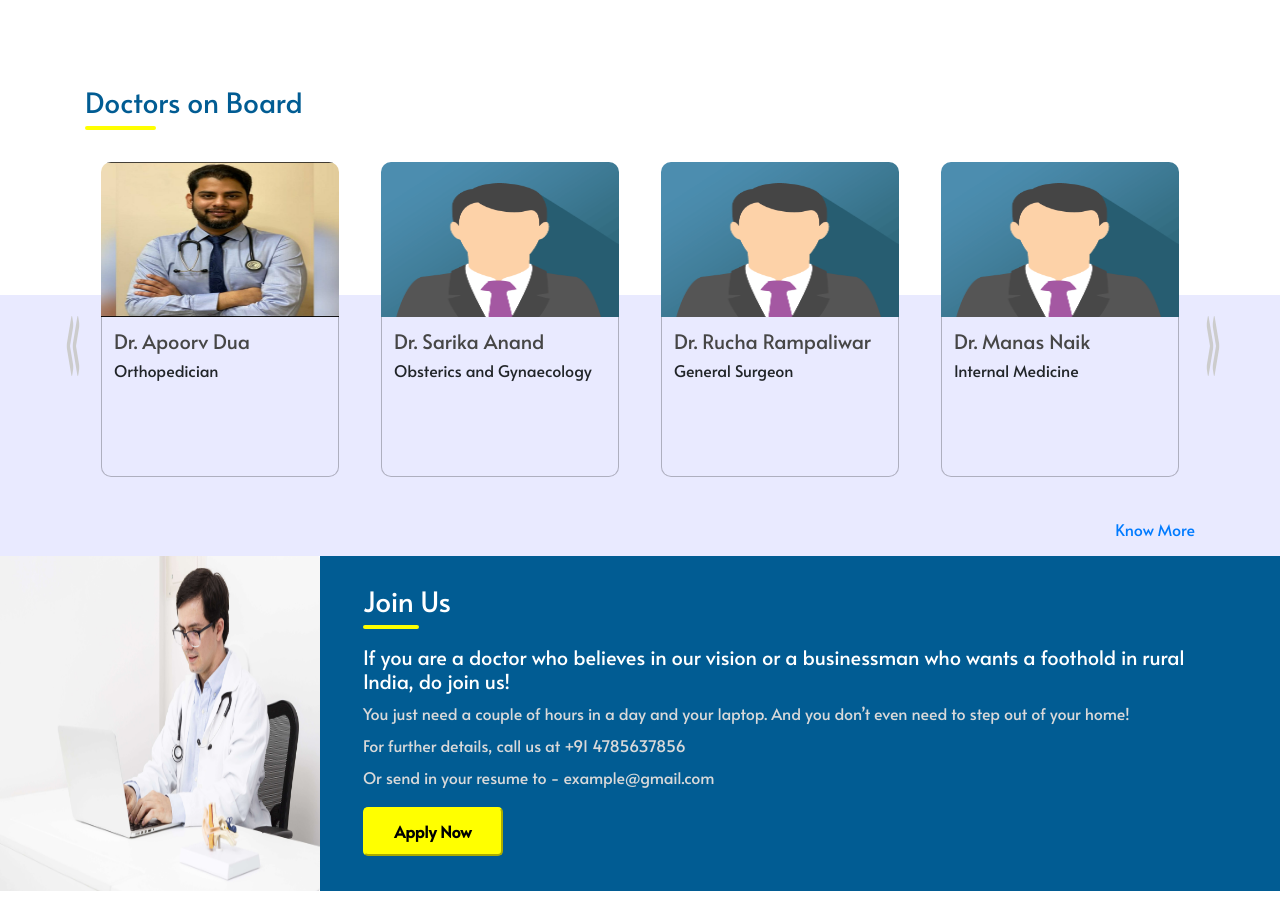
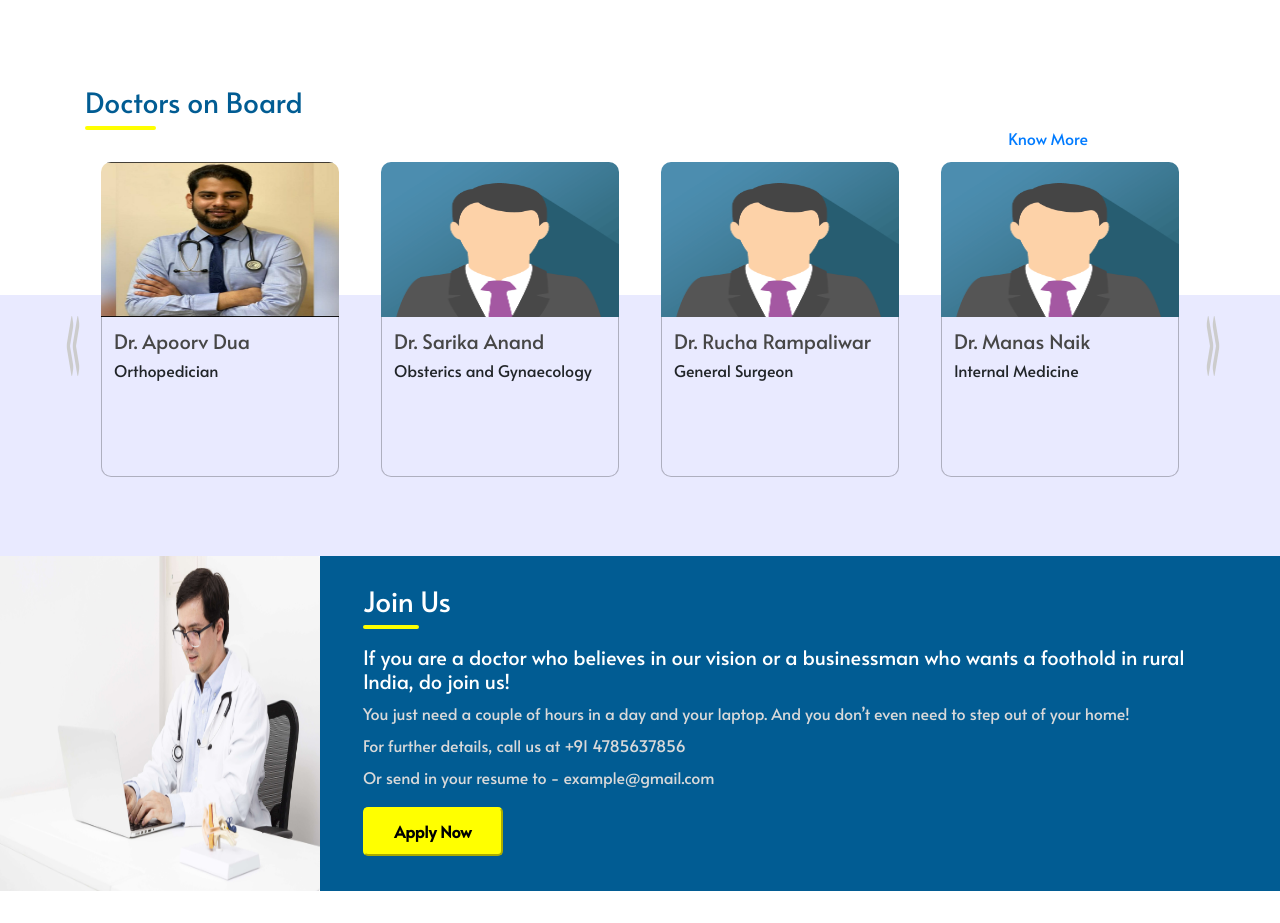
Before and after one commit to ratnajitswain/mediseva, a plain HTML site: page index.html in a window 1280 px wide. Shown: the part 2240-3163 px from the top of the page. Drawn offline with nearby package versions, Linux system fonts and the light colour scheme.

Commit message:
first commit

```diff
--- a/index.html
+++ b/index.html
@@ -466,7 +466,8 @@
     style=" background-image: linear-gradient(180deg, white 50%,#E9EAFF 50%) ;  padding: 4% 0% 3% 0%;">
 
     <div class="container">
-        <h3 style="color: #015c93;">Doctors on Board</h3>
+        <h3 style="color: #015c93;">Doctors on Board</h3>                <a style="right:15%; position:absolute;"href="javascript:void(0)" data-toggle="modal" data-target="#doctorsModal">Know More</a>
+
         <hr class="border1" style="margin-left: 0;">
 
 
@@ -486,7 +487,9 @@
 
 
             </div>
-            <a style="float:right"href="javascript:void(0)" data-toggle="modal" data-target="#doctorsModal">Know More</a>
+            <div>
+
+            </div>
         </div>
     </div>
     <div class="container-fluid" id="joinus">
```
